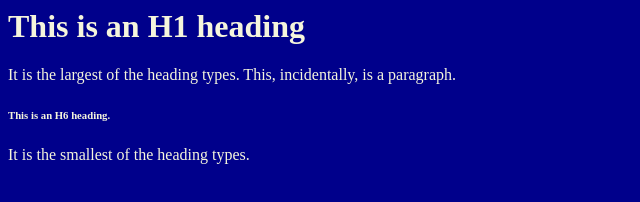
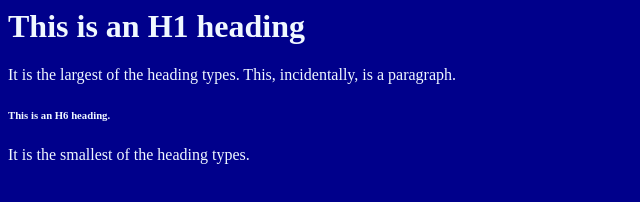
Before and after one commit to ndwright/website, a plain HTML site: page index.html in a window 1280 px wide. Shown: the whole page, without its empty margins (0-640 px from the left). Drawn offline with Linux system fonts and the light colour scheme.

Commit message:
Update index.html
played with colors more

```diff
--- a/index.html
+++ b/index.html
@@ -3,8 +3,8 @@
 <style>
 body{
 background-color: darkBlue;
-color: beige;
-font-family: Papyrus;}
+color: aliceBlue;
+font-family: "Comic Sans";}
 </style>
 </head>
 <body>
```
